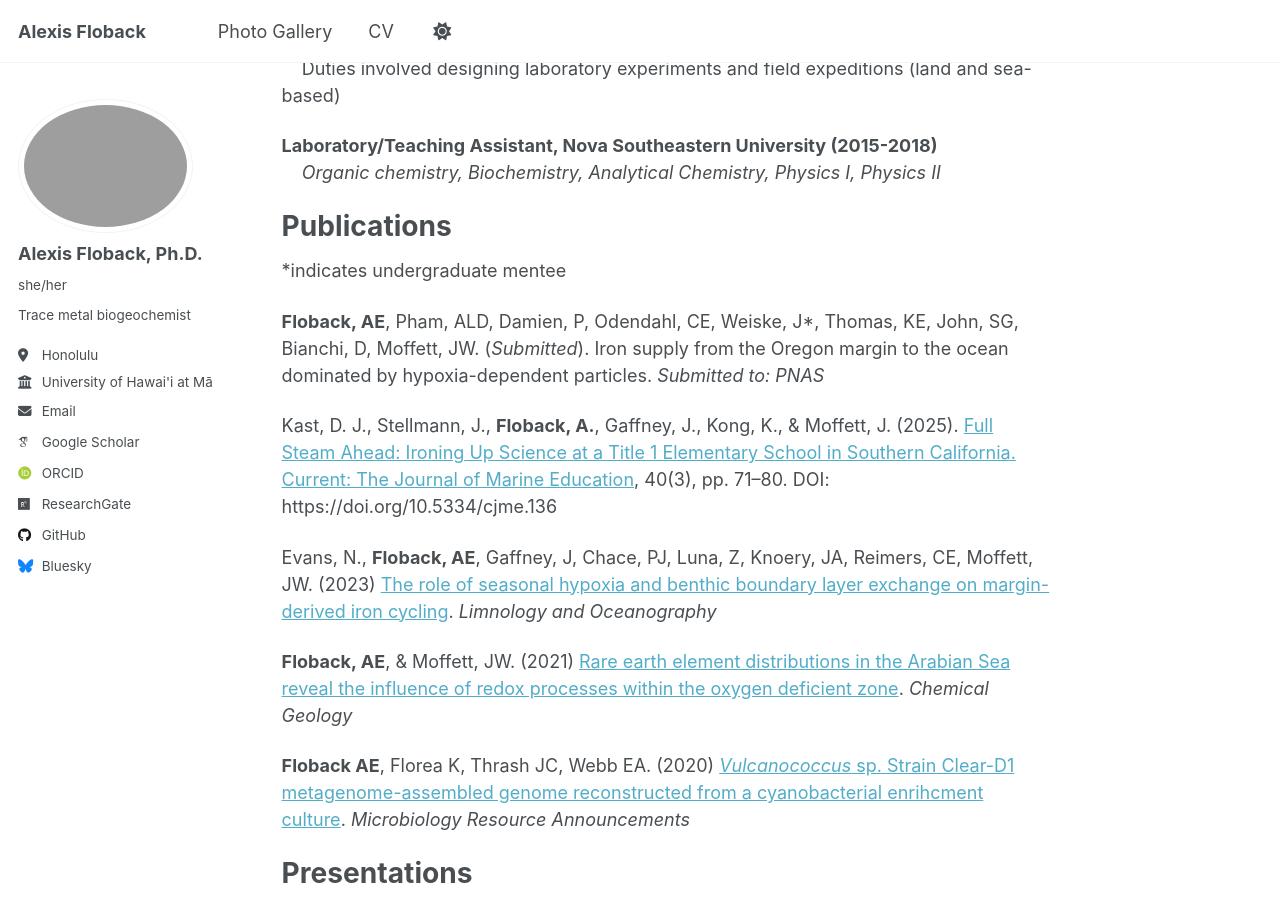
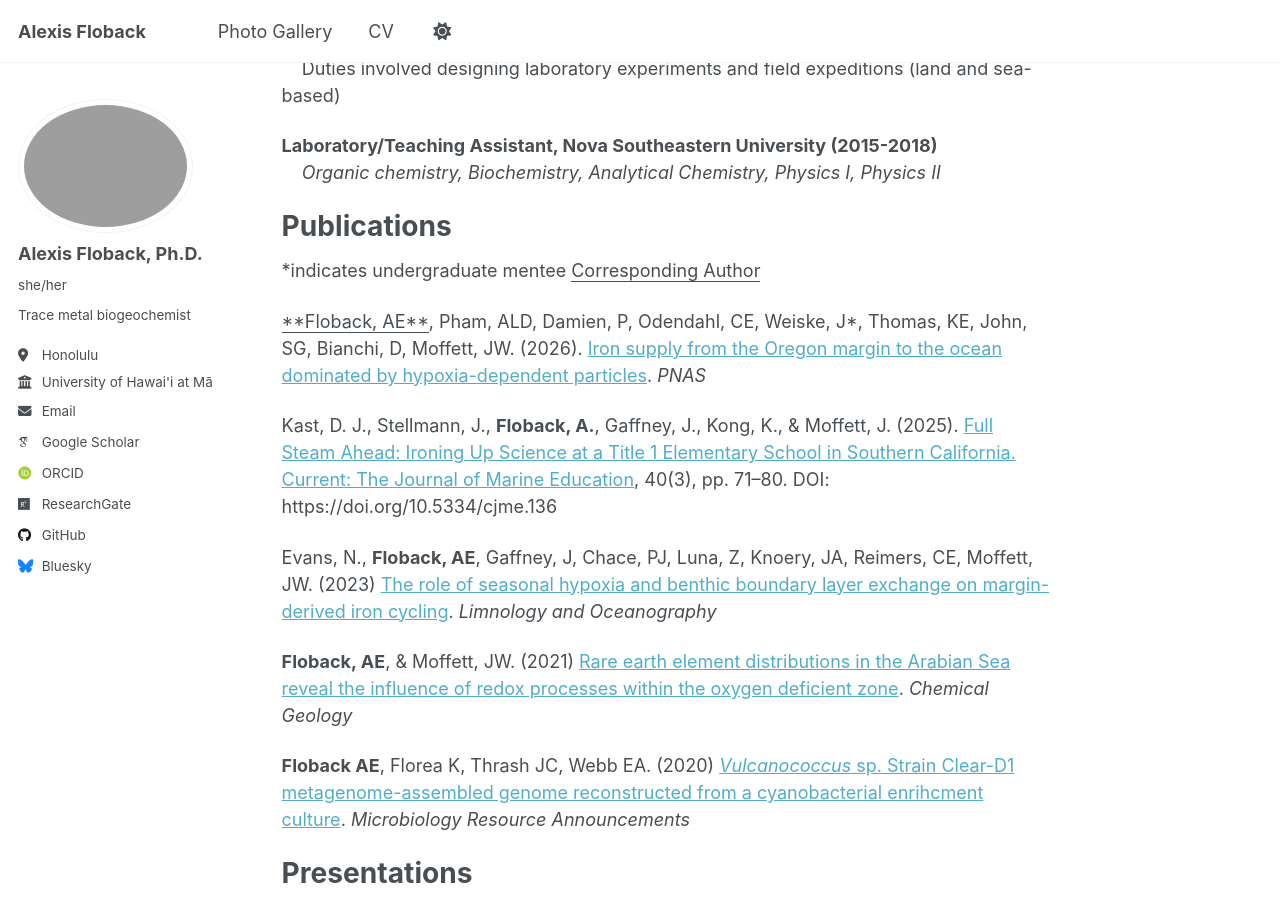
Before and after one commit to alexis-floback/alexis-floback.github.io, a Jekyll site: the page built from _pages/cv.md, in a window 1280 px wide and 900 px high, scrolled down 958 px. Built offline with Jekyll 4.4.1, drawn with Linux system fonts in a browser that asks for light colours; some web fonts are replaced; some of the changed text lies outside the part shown.

Commit message:
Update cv.md

```diff
--- a/_pages/cv.md
+++ b/_pages/cv.md
@@ -49,8 +49,9 @@ _Methods in Marine Biology and Biological Oceanography_ | Spring 2022, 2023, 202
 Publications
 ======
 *indicates undergraduate mentee
+<u> Corresponding Author </u>
 
-**Floback, AE**, Pham, ALD, Damien, P, Odendahl, CE, Weiske, J*, Thomas, KE, John, SG, Bianchi, D, Moffett, JW. (_Submitted_). Iron supply from the Oregon margin to the ocean dominated by hypoxia-dependent particles. _Submitted to: PNAS_
+<u>**Floback, AE**</u>, Pham, ALD, Damien, P, Odendahl, CE, Weiske, J*, Thomas, KE, John, SG, Bianchi, D, Moffett, JW. (2026). [Iron supply from the Oregon margin to the ocean dominated by hypoxia-dependent particles](https://www.pnas.org/doi/10.1073/pnas.2532929123). _PNAS_
 
 Kast, D. J., Stellmann, J., **Floback, A.**, Gaffney, J., Kong, K., & Moffett, J. (2025). [Full Steam Ahead: Ironing Up Science at a Title 1 Elementary School in Southern California. Current: The Journal of Marine Education](https://current-journal.com/articles/10.5334/cjme.136), 40(3), pp. 71–80. DOI: https://doi.org/10.5334/cjme.136
 
@@ -84,6 +85,7 @@ Diwaker, P, Perez H, Fernandez M, **Floback AE**, Manzano N, Caplow T. (2018). I
 
 _Invited Seminars_
 
+Across boundaries: factors influencing iron cycling from the coast to open gyre. Oceanography seminar, University of Hawai'i at Mānoa (2026)\
 Iron cycling at station ALOHA. Brown Bag Biogeocehmistry seminar, University of Hawai'i at Mānoa (2025)\
 Evaluating the constraints on the distributions of biologically relevant trace metals off the Oregon coast. Daniele Bianchi lab seminar, UC Los Angeles (2023)
 
```
